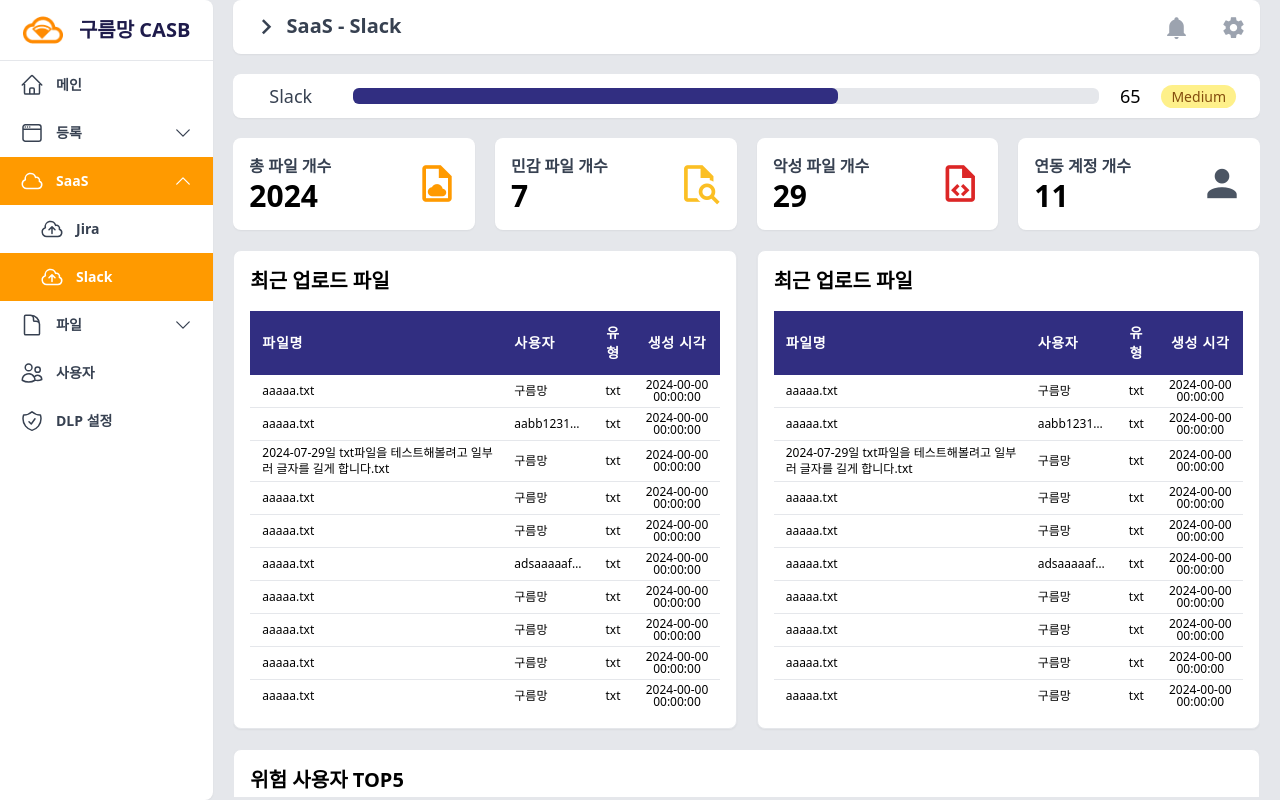
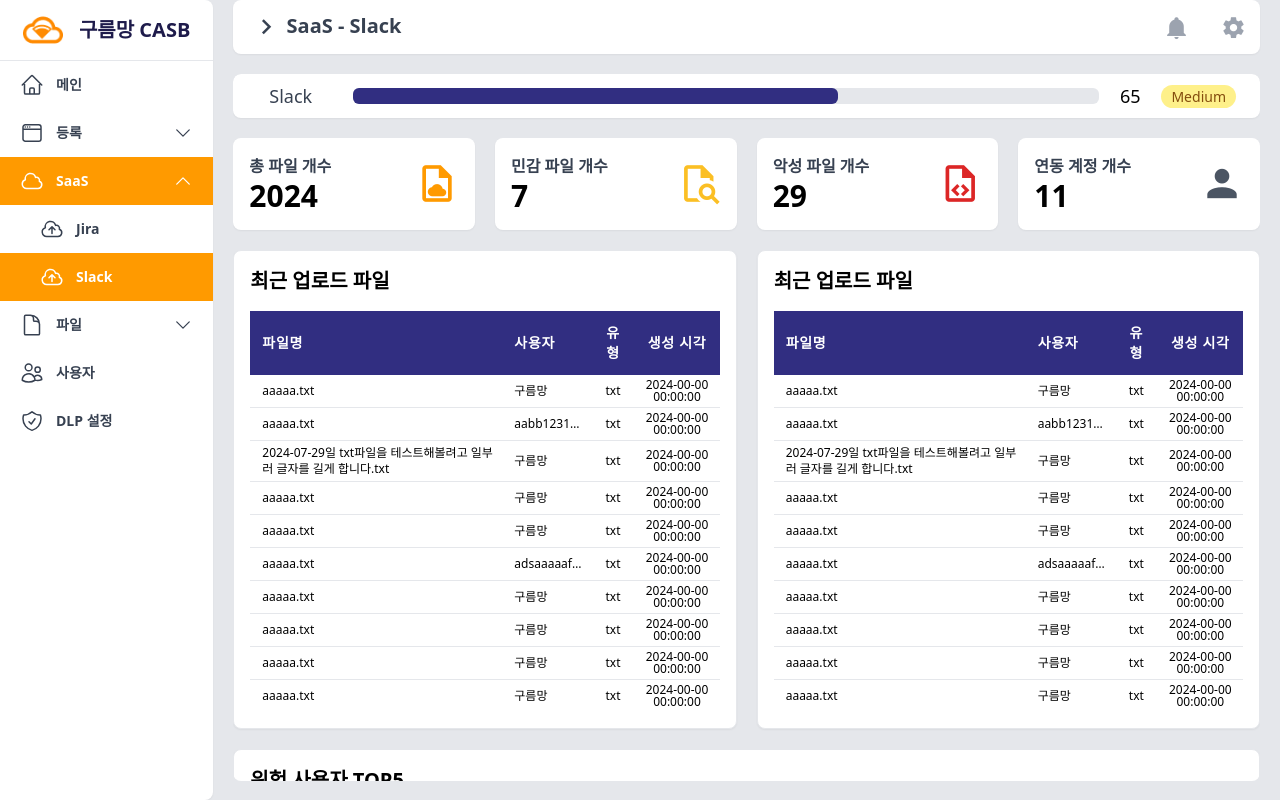
Before and after one commit to Gurummang/vue3-front, a Vue app: page /saas/slack in a window 1280 px wide. Built offline with nearby package versions, Linux system fonts and the light colour scheme.

Commit message:
KAN-279 Feat. Content부분 하단 mb-5를 기본 main.css 부분에 적용 -rem 로 적용

```diff
--- a/src/assets/main.css
+++ b/src/assets/main.css
@@ -9,6 +9,7 @@
   display:none;
 }
 
+/* 4.8rem */
 .scroll-h {
-  height: calc(100vh - 4.8rem);
+  height: calc(100vh - 5.8rem);
 }
--- a/src/views/SaasSlackView.vue
+++ b/src/views/SaasSlackView.vue
@@ -2,7 +2,7 @@
   <side-nav class="w-1/6 float-left"></side-nav>
   <div class="w-5/6 float-right px-5">
     <header-breadcrumb></header-breadcrumb>
-    <main class="scroll-h scroll overflow-auto">
+    <main class="scroll-h scroll overflow-auto rounded-lg">
       <saas-score></saas-score>
       <saas-statistics></saas-statistics>
       <div class="grid grid-cols-2 gap-5 mb-5">
```
